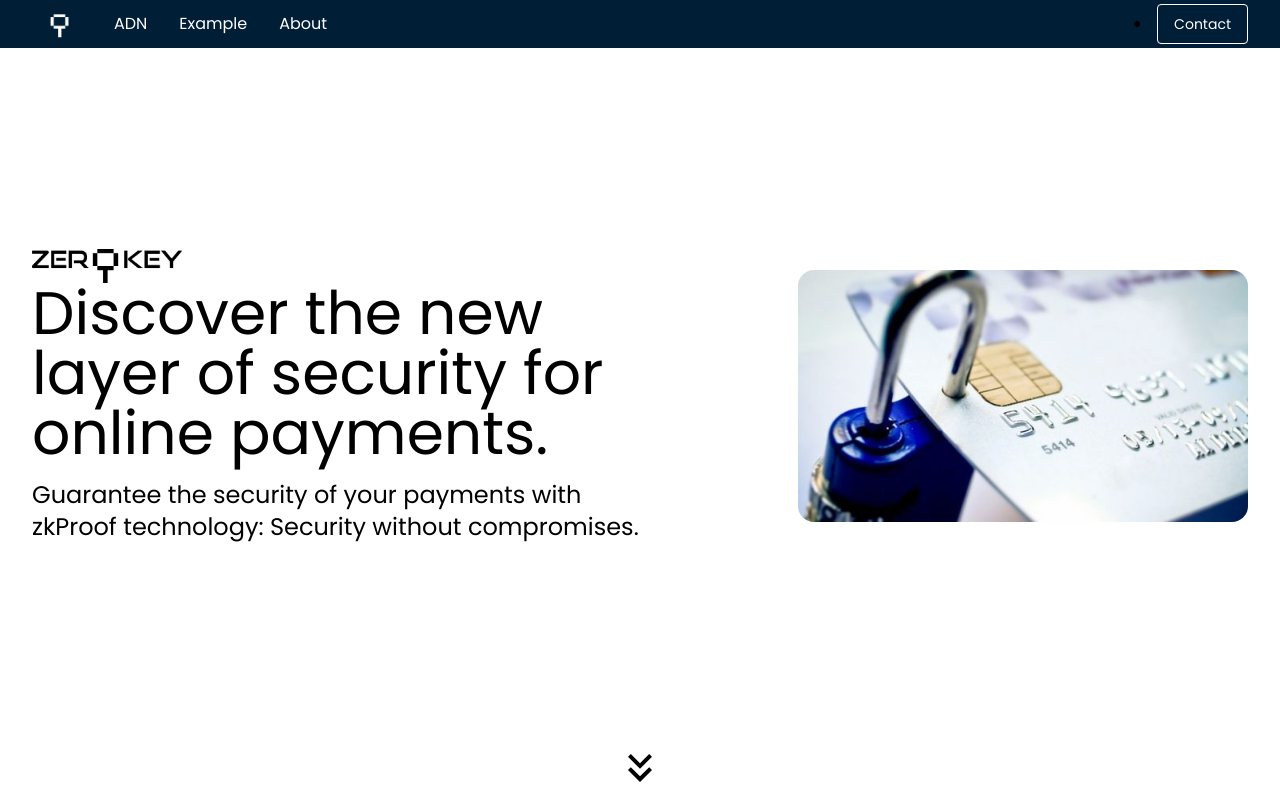
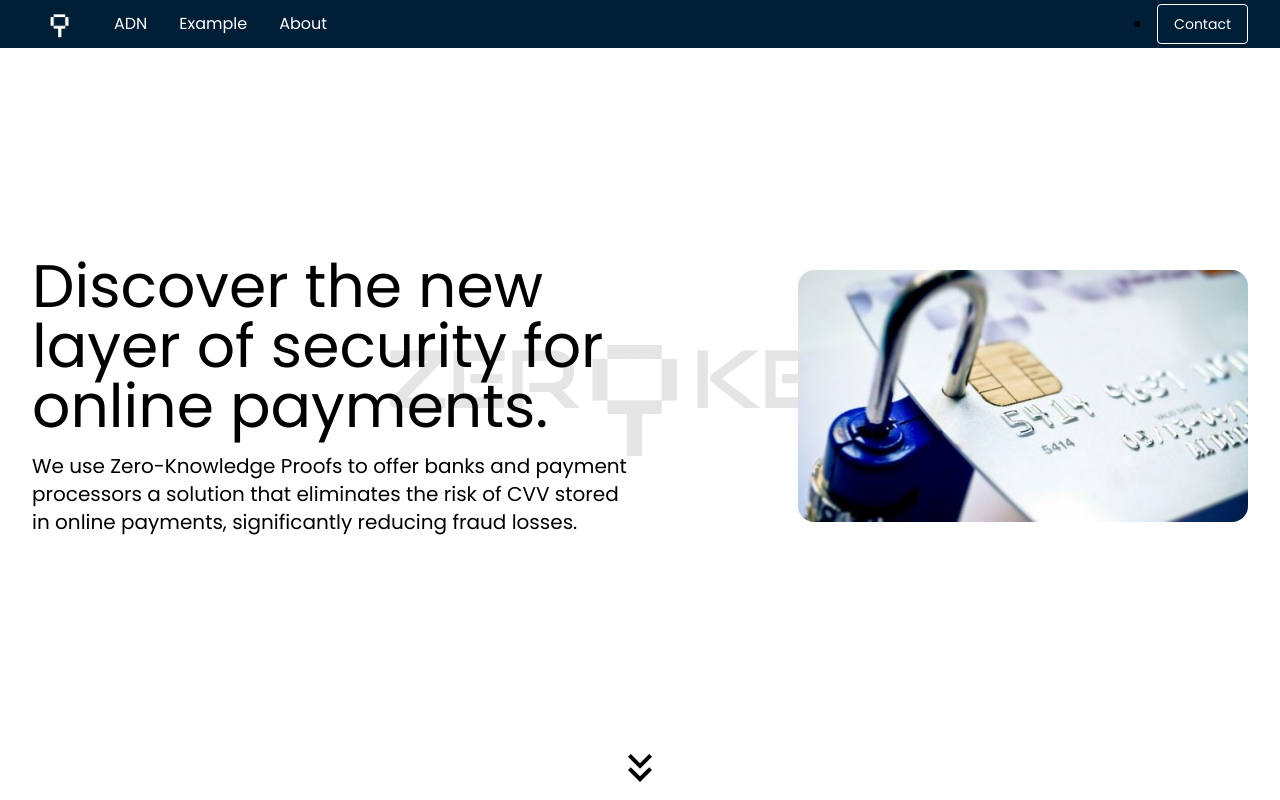
Before and after one commit to francoperez03/zerokey, a React (Vite) app in the folder frontend-vite/: page / in a window 1280 px wide. Built offline with nearby package versions, Linux system fonts and the light colour scheme.

Commit message:
background image en home

```diff
--- a/frontend-vite/src/components/home/Home.jsx
+++ b/frontend-vite/src/components/home/Home.jsx
@@ -3,22 +3,39 @@ import Navbar from "../navbar/Navbar";
 
 function Home() {
   return (
-    <main className="flex min-h-screen w-full flex-col items-center justify-between">
+    <div className="relative w-full h-screen">
+      {/* Imagen de fondo con tamaño específico y opacidad */}
+      <div
+        className="absolute inset-0 bg-no-repeat bg-center"
+        style={{
+          backgroundImage: "url('/assets/ZEROKEY-B.png')",
+          backgroundSize: '500px ', // Ajusta el tamaño aquí (ancho x alto)
+          opacity: 0.1,
+        }}
+      ></div>
+
+      <main className="relative flex min-h-screen w-full flex-col items-center justify-between">
         <Navbar />
-      <div className="flex justify-between items-center w-full   px-8">
+        <div className="flex justify-between items-center w-full gap-4 px-8 h-64">
           <div className="flex flex-col w-1/2">
-          <img src="/assets/ZEROKEY-B.png" alt="" className="w-[150px]" />
-          <h1 className="text-6xl   font-medium mb-4">Discover the new layer of security for online payments.</h1>
-          <p className="text-2xl">Guarantee the security of your payments with zkProof technology: Security without compromises.</p>
+            <h1 className="text-6xl font-medium mb-4">
+              Discover the new layer of security for online payments.
+            </h1>
+            <p className="text-xl">
+              We use Zero-Knowledge Proofs to offer banks and payment processors
+              a solution that eliminates the risk of CVV stored in online
+              payments, significantly reducing fraud losses.
+            </p>
           </div>
           <img
             src="/assets/creditCard.jpg"
-          alt=""
+            alt="Credit Card"
             className="w-[450px] rounded-2xl"
           />
         </div>
         <MdOutlineKeyboardDoubleArrowDown className="text-5xl mb-2 hover:cursor-pointer hover:scale-110 transform transition" />
       </main>
+    </div>
   );
 }
 
--- a/frontend-vite/src/index.css
+++ b/frontend-vite/src/index.css
@@ -9,3 +9,13 @@ body{
   box-sizing: border-box;
   font-family: 'Poppins', sans-serif;
 }
+
+.background-image {
+  position: relative; /* Necesario para usar pseudo-elementos */
+  background-image: url('/assets/ZEROKEY-B.png');
+  background-repeat: no-repeat;
+  background-position: left center; /* Ajusta la posición inicial */
+  background-size: 50%; /* Ajusta el tamaño de la imagen */
+  height: 400px; /* Ajusta la altura según sea necesario */
+  overflow: hidden; /* Oculta cualquier contenido que se desborde */
+}
--- a/frontend-vite/tailwind.config.js
+++ b/frontend-vite/tailwind.config.js
@@ -17,6 +17,9 @@ module.exports = {
       },
     },
     extend: {
+      backgroundImage: {
+        'zero-key': "url('/assets/ZEROKEY-B.png')",
+      },
       colors: {
         border: "hsl(var(--border))",
         input: "hsl(var(--input))",
```
Lines whose indentation alone changed are shown as unchanged.
